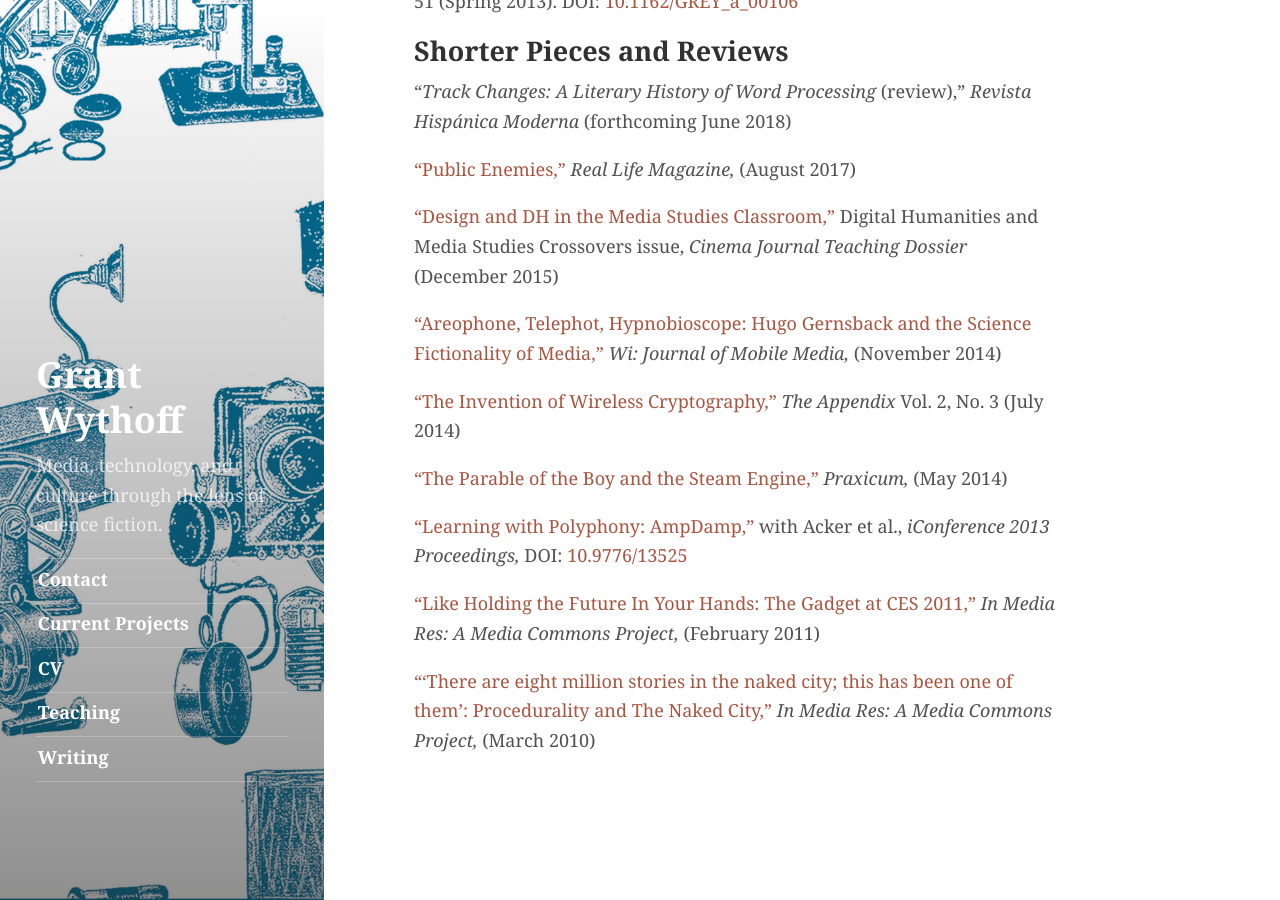
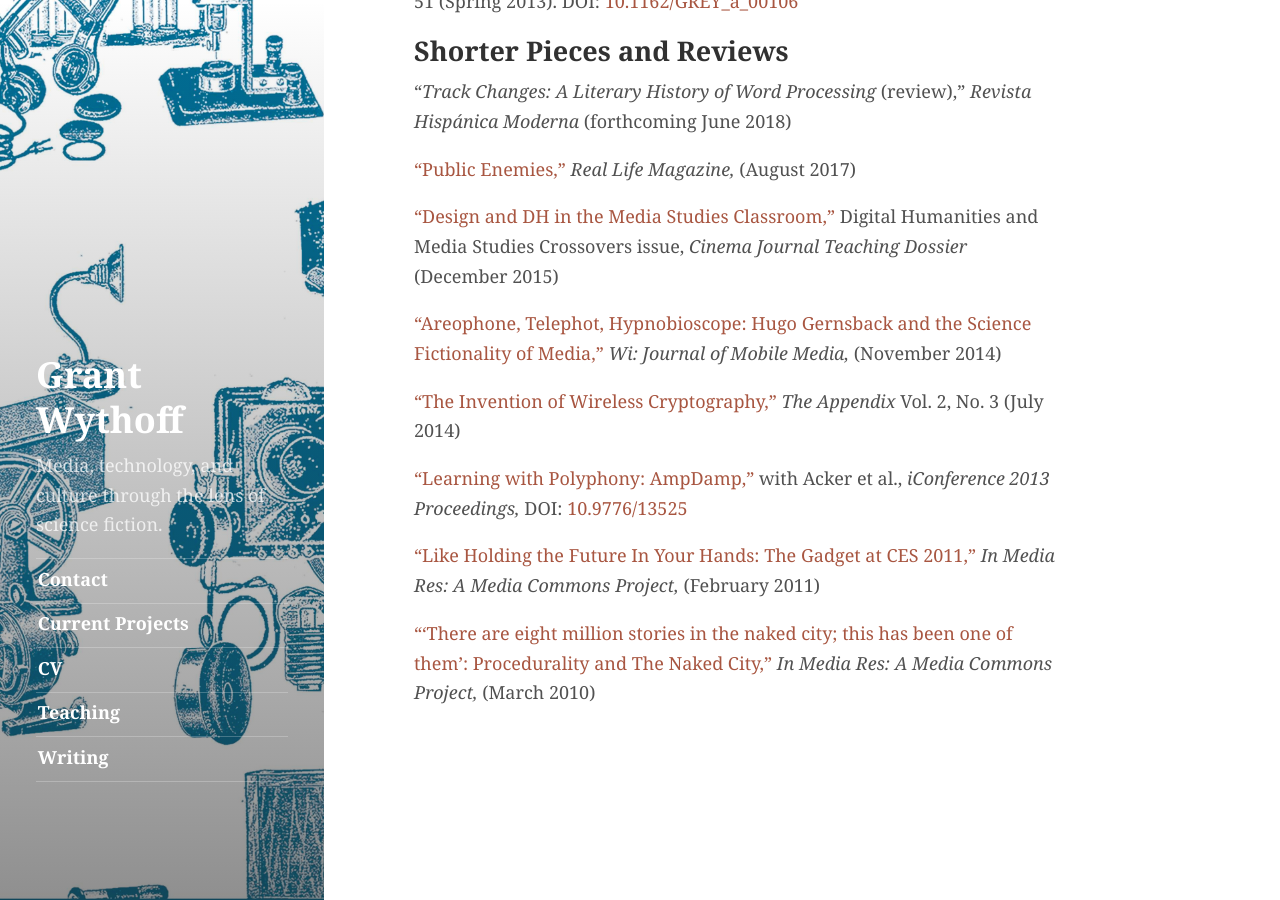
Before and after one commit to gwijthoff/wythoff.net, a Jekyll site: the page built from writing.md, in a window 1280 px wide and 900 px high, scrolled down 1894 px. Built offline with Jekyll 4.4.1, drawn with Linux system fonts in a browser that asks for light colours.

Commit message:
cleaning articles

```diff
--- a/writing.md
+++ b/writing.md
@@ -50,8 +50,6 @@ _Gadgetry: A History of Techniques_ (in preparation)
 
 ["The Invention of Wireless Cryptography,"](http://theappendix.net/issues/2014/7/the-invention-of-wireless-cryptography) *The Appendix* Vol. 2, No. 3 (July 2014)
 
-["The Parable of the Boy and the Steam Engine,"](http://wythoff.net/pdf/Wythoff_2013_Parable_of_the_Boy_and_the_Steam_Engine.pdf) *Praxicum,* (May 2014)
-
 ["Learning with Polyphony: AmpDamp,"](https://www.ideals.illinois.edu/bitstream/handle/2142/42533/525.pdf) with Acker et al., *iConference 2013 Proceedings,* DOI: [10.9776/13525](http://hdl.handle.net/2142/42533)
 
 ["Like Holding the Future In Your Hands: The Gadget at CES 2011,"](http://mediacommons.futureofthebook.org/imr/2011/01/12/holding-future-your-hands-gadget-ces-2011) *In Media Res: A Media Commons Project,* (February 2011)
```
Also changed, not shown: cv.md (+0 -1 lines), 1 other file.
